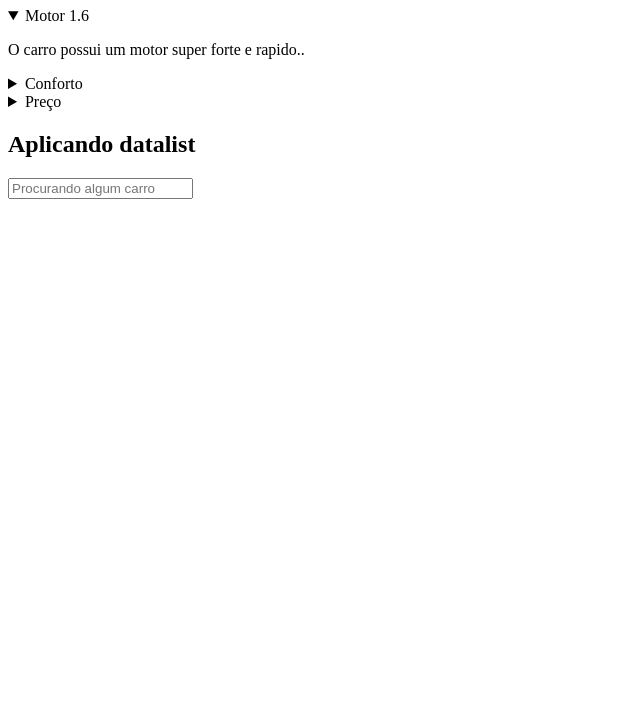
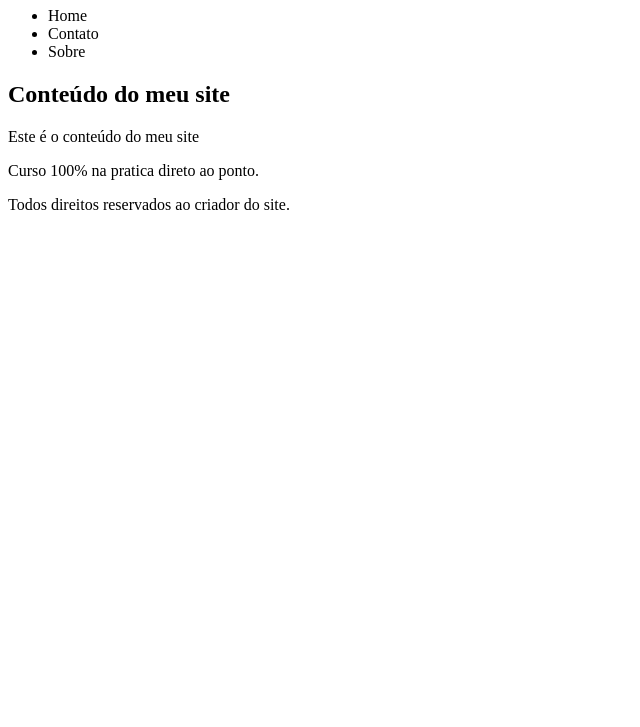
Before and after one commit to SbaisBR/html, a plain HTML site: page Formularios/index.html in a window 1280 px wide. Shown: the part 73-800 px from the top of the page, without its empty margins (0-640 px from the left). Drawn offline with Linux system fonts and the light colour scheme.

Commit message:
HTML semântico

```diff
--- a/Formularios/index.html
+++ b/Formularios/index.html
@@ -6,35 +6,52 @@
     <title>Curso HTML</title>
 </head>
 <body>
-    <h1>Tag Detail e Summary</h1>
 
-    <details open>
-        <summary>Motor 1.6</summary>
-        <p>O carro possui um motor super forte e rapido..</p>
-    </details>
+    <!-- <div>
+        <h1>Cabeçalho do meu site</h1>
 
-    <details>
-        <summary>Conforto</summary>
-        <p>carro de luxo com senswor de ré, cameras e som de qualidade...</p>
-    </details>
+        <ul>
+            <li>Home</li>
+            <li>Contato</li>
+            <li>Sobre</li>
+        </ul>
+    </div>
 
-    <details>
-        <summary>Preço</summary>
-        <p>12x de R$1.000</p>
-    </details>
+    <div>
+        <h2>Conteúdo do meu site</h2>
+        <p>Este é o conteúdo do meu site</p>
+    </div>
 
-    <h2>Aplicando datalist</h2>
+    <div>
+        <p>Todos direitos reservados ao site.</p>
+    </div> -->
 
-    <form action="">
-        <input list="carros" placeholder="Procurando algum carro">
-        <datalist id="carros">
-            <option value="Gol"> </option>
-            <option value="Palio"> </option>
-            <option value="Uno"> </option>
-            <option value="Celta"> </option>
-            <option value="Corsa"> </option>
-        </datalist>
-    </form>
+    <Header>
+        <h1>Cabeçalho do meu site</h1>
+
+        <ul>
+            <li>Home</li>
+            <li>Contato</li>
+            <li>Sobre</li>
+        </ul>
+
+    </Header>
+
+    <div>
+        <article>
+            <h2>Conteúdo do meu site</h2>
+            <p>Este é o conteúdo do meu site</p>
+        </article>
+
+    <aside>
+        Curso 100% na pratica direto ao ponto.
+    </aside>
+
+    </div>
+
+    <footer>
+        <p>Todos direitos reservados ao criador do site.</p>
+    </footer>
 
 </body>
 </html>
```
